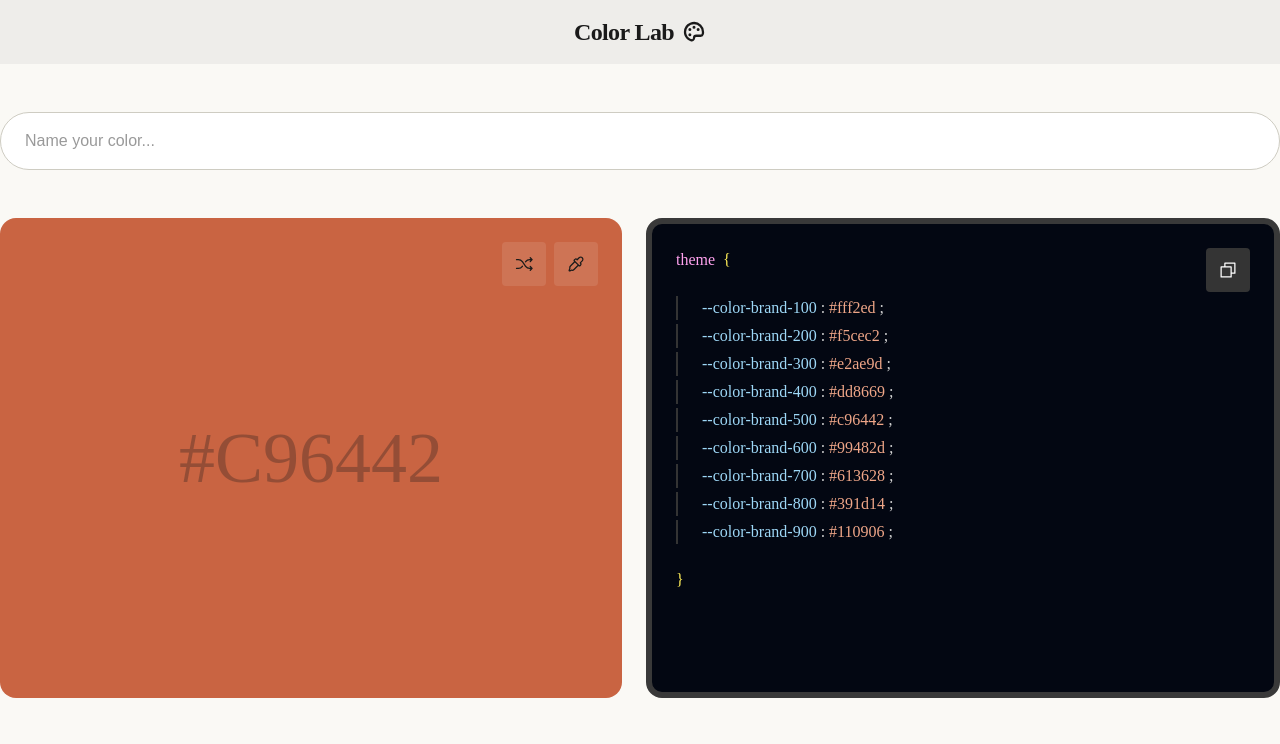
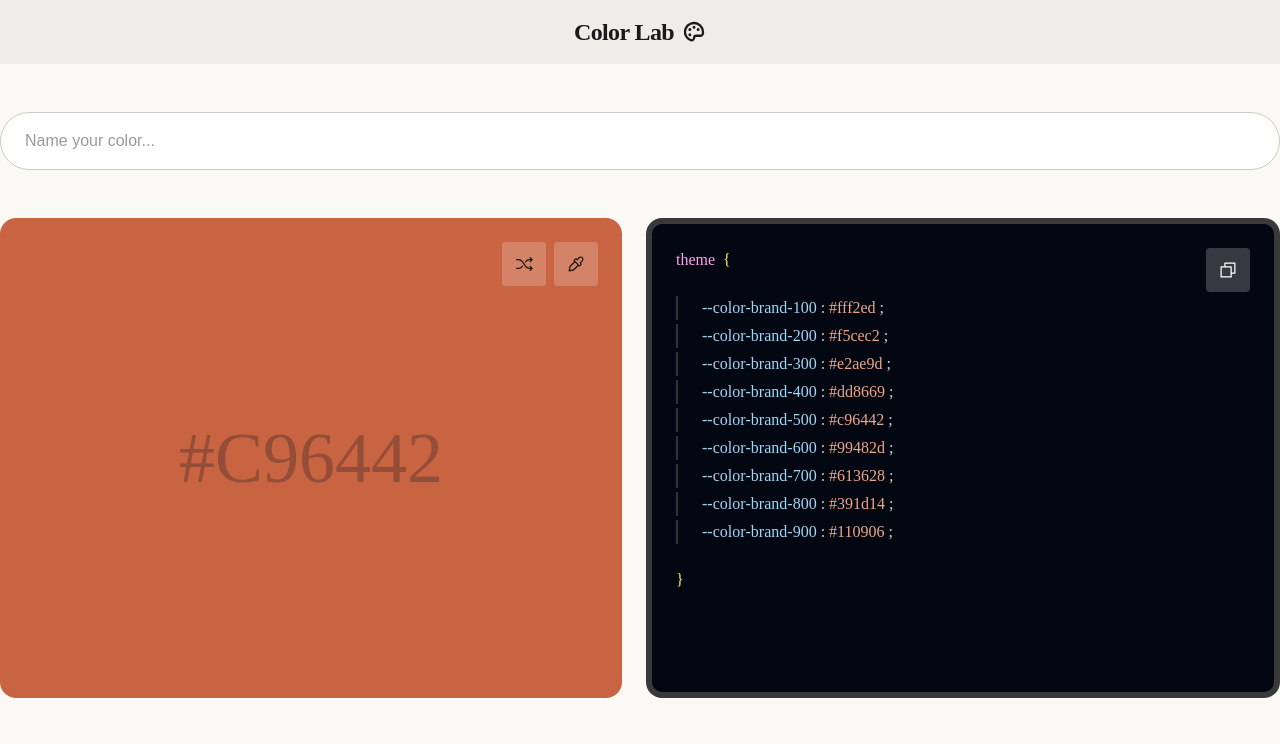
Before and after one commit to JoelleVoogt/color-lab, a Next.js app: page / in a window 1280 px wide. Shown: the top 744 px of the page. Built offline with nearby package versions, Linux system fonts and the light colour scheme.

Commit message:
Adjust contrast of button backgrounds

```diff
--- a/data/random_hex.tsx
+++ b/data/random_hex.tsx
@@ -31,16 +31,15 @@ function Random({ hex, onChange }: RandomProps) {
 
   return (
     <div
-      role="button"
-      onClick={hexy}
       className="flex flex-1 relative p-6 min-h-80 md:min-h-120 justify-center items-center font-mono text-6xl md:text-7xl w-full text-center rounded-2xl cursor-pointer"
       style={{ backgroundColor: hex, color: textColor }}
     >
       <div className="flex flex-row gap-2 absolute top-4 right-4 md:top-6 md:right-6">
         <button
           type="button"
+          onClick={hexy}
           aria-label="Shuffle color"
-          className="flex align-middle bg-white/10 p-3 rounded-sm hover:bg-white/20 transition-colors cursor-pointer"
+          className="flex align-middle bg-white/20 p-3 rounded-sm hover:bg-white/50 transition-colors cursor-pointer"
         >
           <ShuffleIcon
             size={20}
@@ -53,7 +52,7 @@ function Random({ hex, onChange }: RandomProps) {
         <button
           type="button"
           aria-label="Pick color"
-          className="flex align-middle bg-white/10 p-3 rounded-sm hover:bg-white/20 transition-colors cursor-pointer"
+          className="flex align-middle bg-white/20 p-3 rounded-sm hover:bg-white/50 transition-colors cursor-pointer"
         >
           <EyedropperIcon
             size={20}
--- a/sections/code_output.tsx
+++ b/sections/code_output.tsx
@@ -45,7 +45,7 @@ export default function ColorPicker({ hex, name }: CodeOutputProps) {
               setCopied(true);
             }}
             aria-label="Copy to clipboard"
-            className="flex align-middle bg-[#343434] p-3 rounded-sm hover:bg-[#4A4A4A] transition-colors cursor-pointer"
+            className="flex align-middle p-3 rounded-sm bg-white/20 hover:bg-white/60 transition-colors cursor-pointer"
           >
             {copied ? (
               <CheckIcon size={20} weight="regular" color="white" />
```
